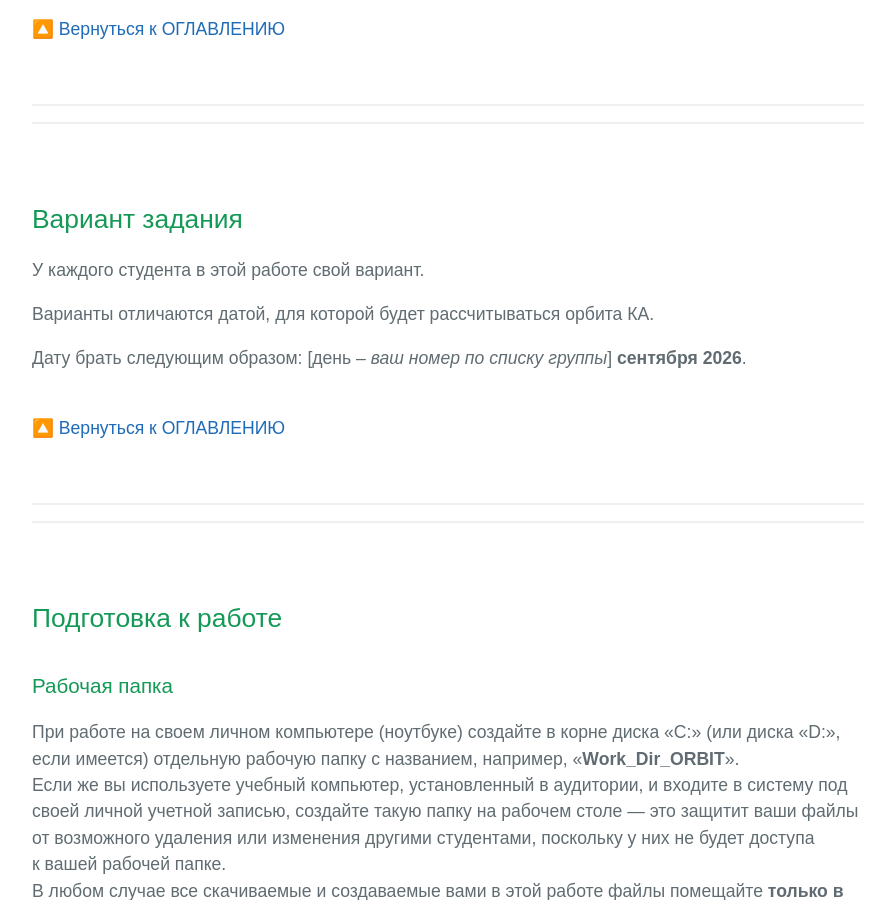
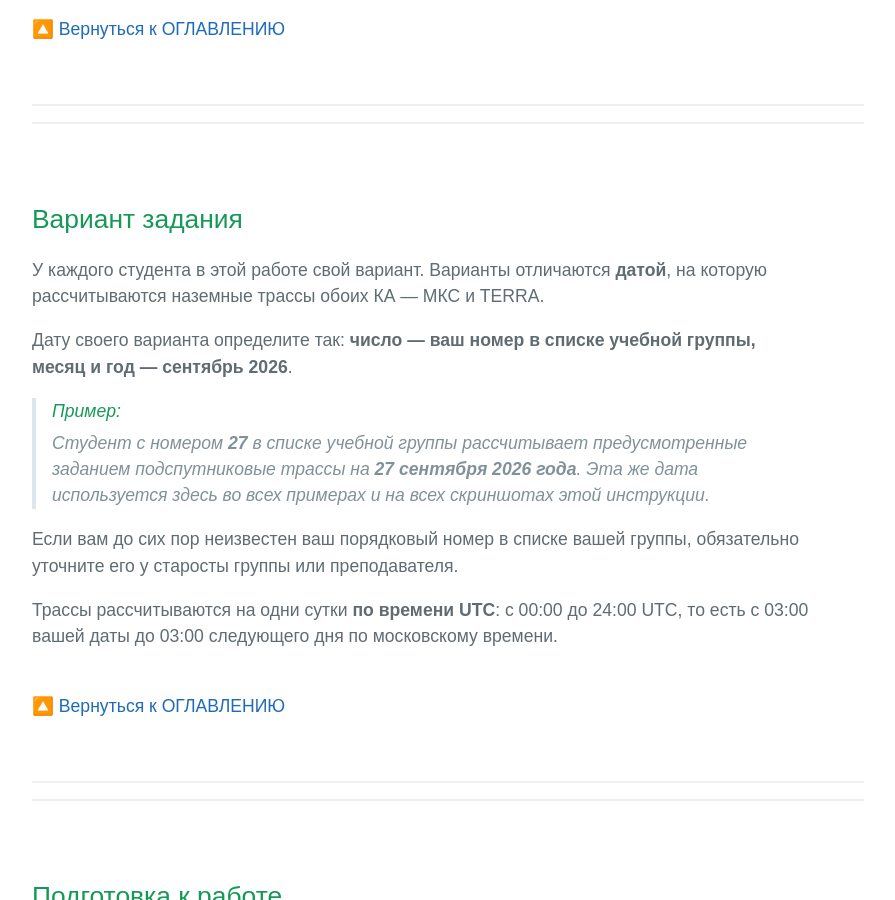
Before and after one commit to Alexander-Orlovsky/RUDN-QGIS-ORBIT-L1, a Jekyll site: the page built from index.md, in a window 1280 px wide and 900 px high, scrolled down 6560 px. Shown: the whole window, without its empty margins (192-1087 px from the left). Built offline with Jekyll 4.4.1, drawn with Linux system fonts in a browser that asks for light colours.

Commit message:
Исправления на 25.10.2026 - 01:30

```diff
--- a/index.md
+++ b/index.md
@@ -266,13 +266,20 @@ ISS (ZARYA)
 
 ## Вариант задания
 
-У каждого студента в этой работе свой вариант.
+У каждого студента в этой работе свой вариант. Варианты отличаются **датой**, на которую рассчитываются наземные трассы
+обоих КА — МКС и TERRA.
 
-Варианты отличаются датой, для которой будет рассчитываться орбита КА.
+Дату своего варианта определите так: **число — ваш номер в списке учебной группы, \
+месяц и год — сентябрь 2026**.
 
-Дату брать следующим образом: [день *– ваш номер по списку группы*] **сентября 2026**.
+> #### *Пример:*
+> *Студент с номером **27** в списке учебной группы рассчитывает предусмотренные заданием подспутниковые трассы на **27 сентября 2026 года**.
+> Эта же дата используется здесь во всех примерах и на всех скриншотах этой инструкции.*
 
-<!-- ЗАГОТОВКА: пример - студент с номером 27 рассчитывает орбиты на 27 сентября 2026 года (эта дата используется во всех примерах инструкции) -->
+Если вам до сих пор неизвестен ваш порядковый номер в списке вашей группы, обязательно уточните его у старосты группы или преподавателя.
+
+Трассы рассчитываются на одни сутки **по времени UTC**: с 00:00 до 24:00 UTC, то есть с 03:00 вашей даты
+до 03:00 следующего дня по московскому времени.
 
 <br>
 🔼 [Вернуться к ОГЛАВЛЕНИЮ](#оглавление)
```
